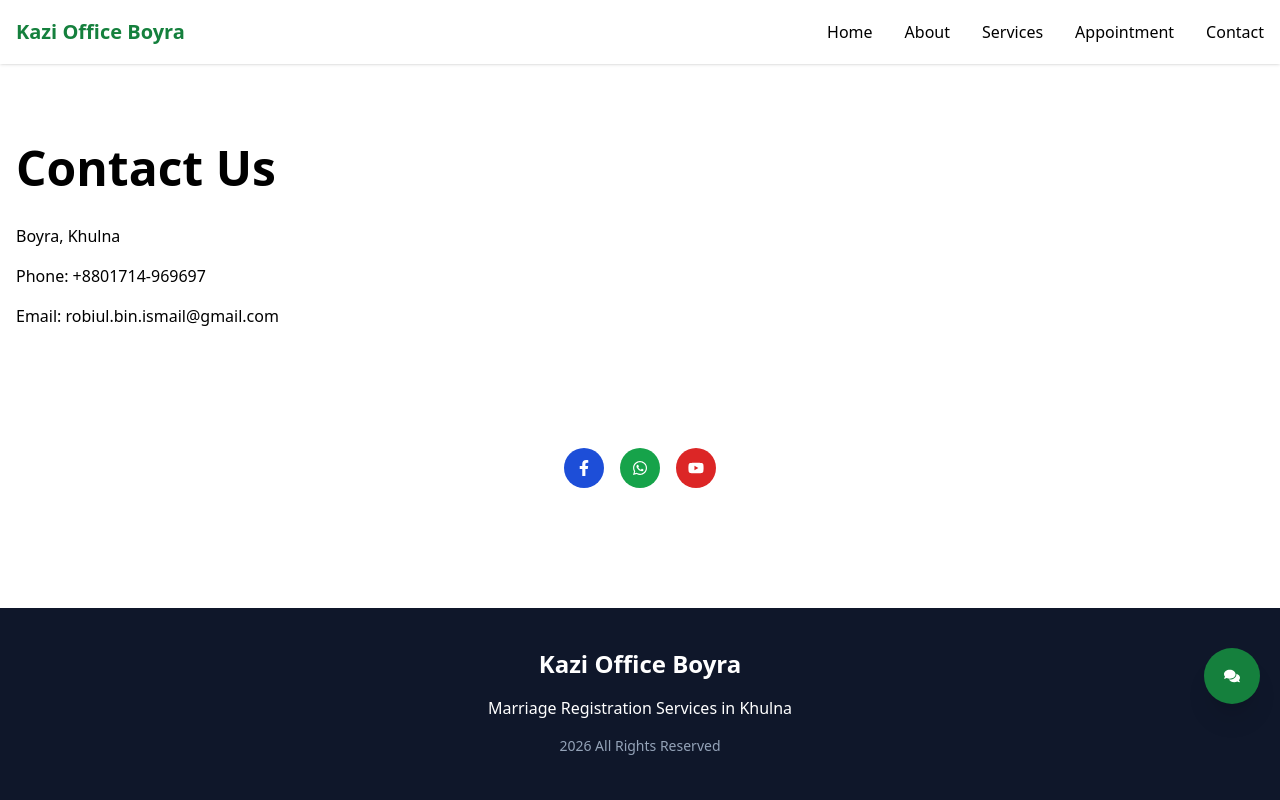
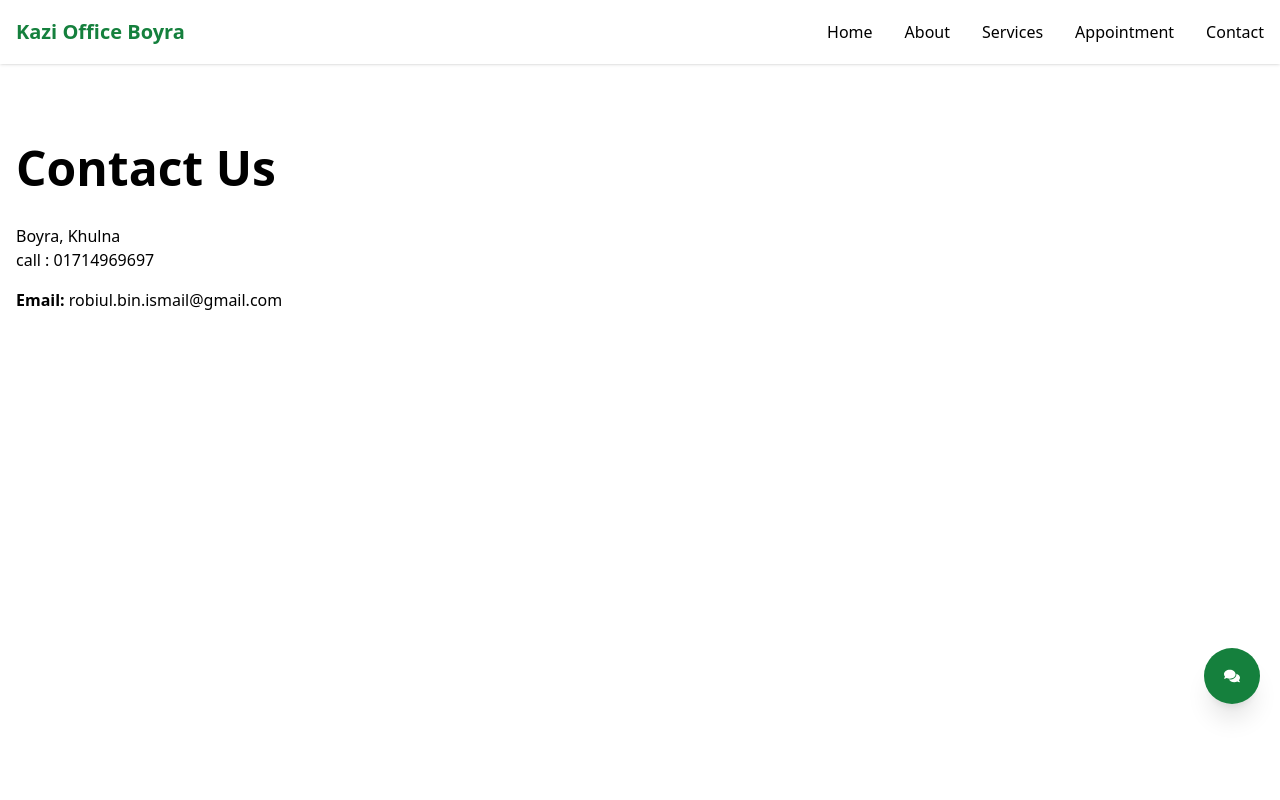
Before and after one commit to Samiul2024/Kazi-Office, a React (Vite) app in the folder client/: page /contact in a window 1280 px wide. Shown: the top 800 px of the page. Built offline with nearby package versions, Linux system fonts and the light colour scheme.

Commit message:
vercel config..some polish...

```diff
--- a/client/src/data/businessInfo.js
+++ b/client/src/data/businessInfo.js
@@ -1,8 +1,8 @@
 export const businessInfo = {
 name:"Kazi Office Boyra",
 location:"Boyra, Khulna, Bangladesh",
-phone:"8801714-969697",
-whatsapp:"+8801714-969697",
+phone:"8801714969697",
+whatsapp:"+8801714969697",
 email:"robiul.bin.ismail@gmail.com",
 
 services:[
--- a/client/src/pages/AboutPage.jsx
+++ b/client/src/pages/AboutPage.jsx
@@ -1,6 +1,6 @@
 export default function AboutPage() {
   return (
-    <div className="max-w-7xl mx-auto px-4 py-20">
+    <div className="min-h-screen max-w-7xl mx-auto px-4 py-20">
 
       <h1 className="text-5xl font-bold mb-8">
         About Kazi Office Boyra
--- a/client/src/pages/ContactPage.jsx
+++ b/client/src/pages/ContactPage.jsx
@@ -1,6 +1,8 @@
+import { businessInfo } from "../data/businessInfo";
+
 export default function ContactPage() {
   return (
-    <div className="max-w-7xl mx-auto px-4 py-20">
+    <div className="max-w-7xl min-h-screen mx-auto px-4 py-20">
 
       <h1 className="text-5xl font-bold mb-8">
         Contact Us
@@ -10,9 +12,13 @@
 
         <p>Boyra, Khulna</p>
 
-        <p>Phone: +8801714-969697</p>
-
-        <p>Email: robiul.bin.ismail@gmail.com</p>
+        <a
+          href="tel:+8801714969697"
+        >call : 01714969697
+        </a>
+        <p className="mb-4">
+          <b>Email:</b> {businessInfo.email}
+        </p>
 
       </div>
 
--- a/client/src/pages/ServicesPage.jsx
+++ b/client/src/pages/ServicesPage.jsx
@@ -1,6 +1,6 @@
 export default function ServicesPage() {
   return (
-    <div className="max-w-7xl mx-auto px-4 py-20">
+    <div className="min-h-screen max-w-7xl mx-auto px-4 py-20">
 
       <h1 className="text-5xl font-bold mb-8">
         Our Services
--- a/client/src/sections/CTASection.jsx
+++ b/client/src/sections/CTASection.jsx
@@ -13,7 +13,7 @@
 </p>
 
 <a
-href="tel:+8801700000000"
+href="tel:+8801714969697"
 className="inline-block mt-8 bg-white text-green-700 px-8 py-4 rounded-xl font-bold"
 >
 Call Now
```
Also changed, not shown: client/vercel.json (added).
